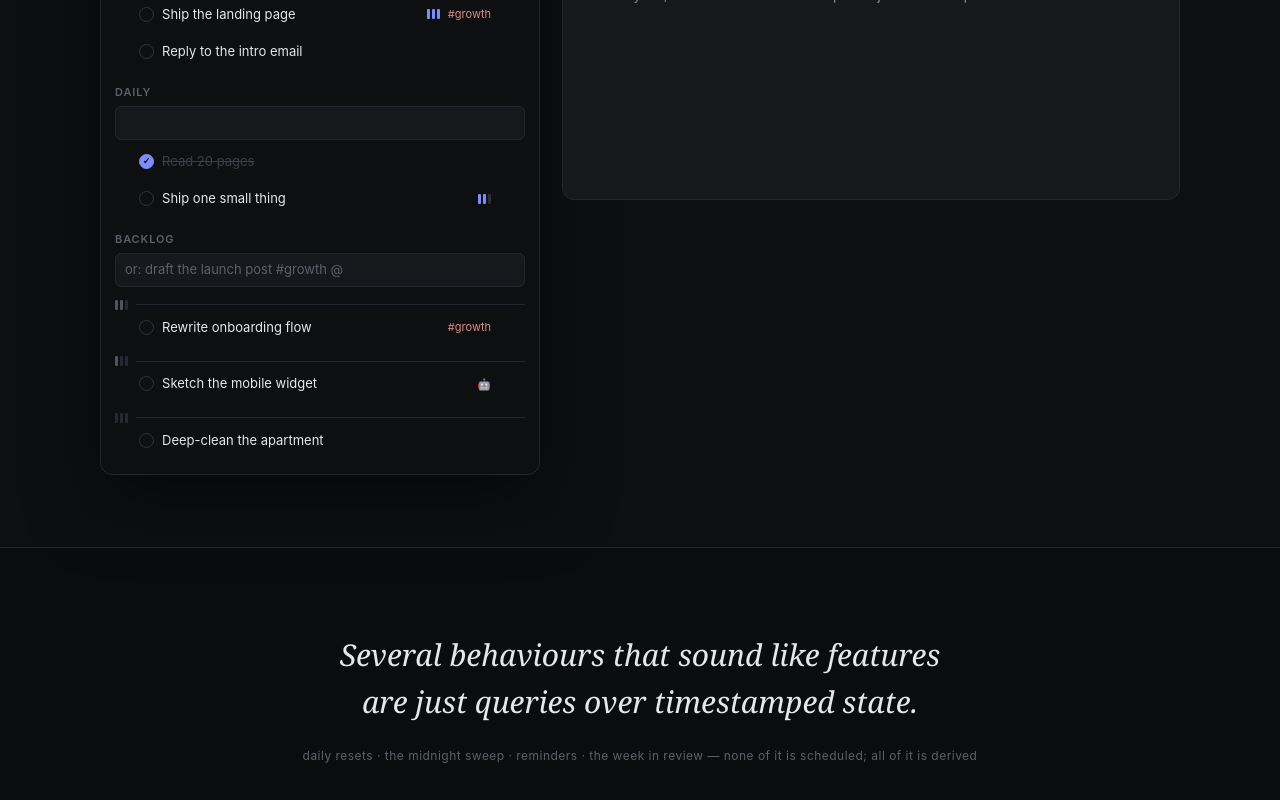
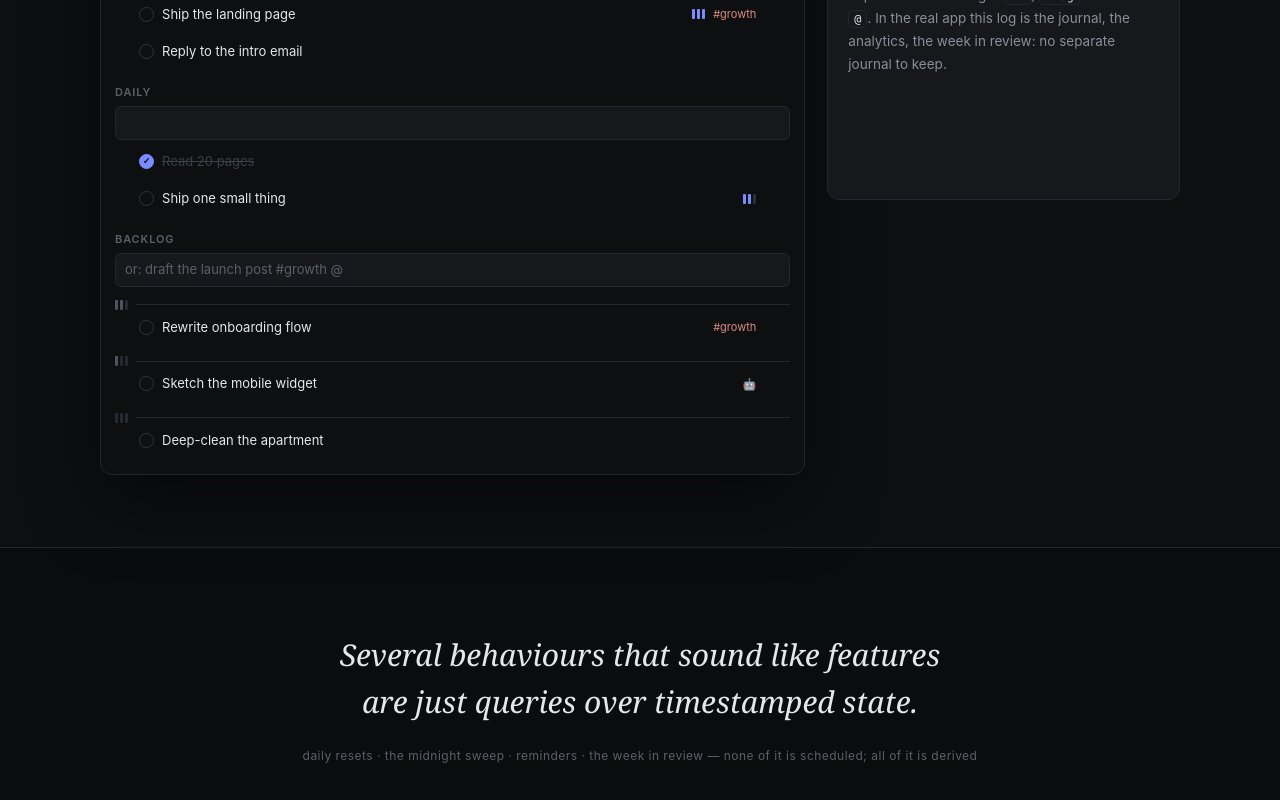
Before and after one commit to faraz-35/dayapp-site, a React (Vite) app: page / in a window 1280 px wide. Shown: the part 919-1719 px from the top of the page. Built offline with nearby package versions, Linux system fonts and the light colour scheme.

Commit message:
the live demo gets the wide seat: .demo-grid 440px+1fr → 2fr/1fr — the app window was the narrow pane beside the log it exists to demonstrate; stacks to one column under 900px unchanged

```diff
--- a/src/index.css
+++ b/src/index.css
@@ -228,7 +228,7 @@ h2 {
 
 .demo-grid {
   display: grid;
-  grid-template-columns: 440px 1fr;
+  grid-template-columns: 2fr 1fr;
   gap: 22px;
   align-items: start;
 }
```
